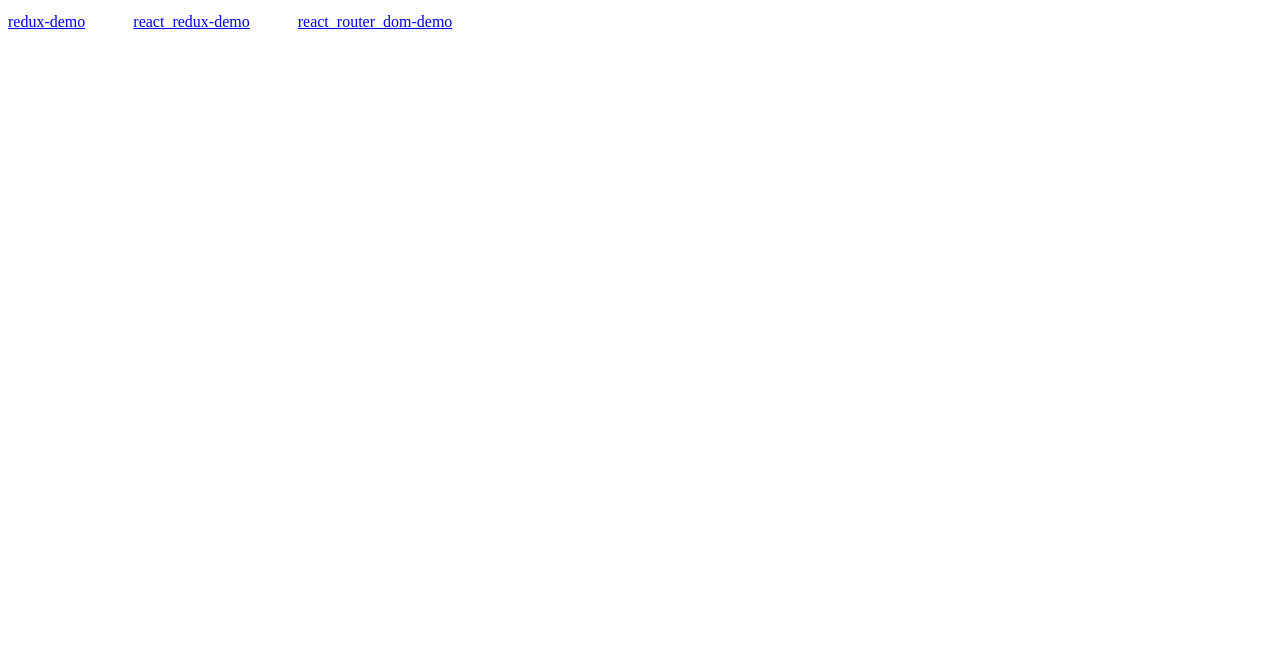
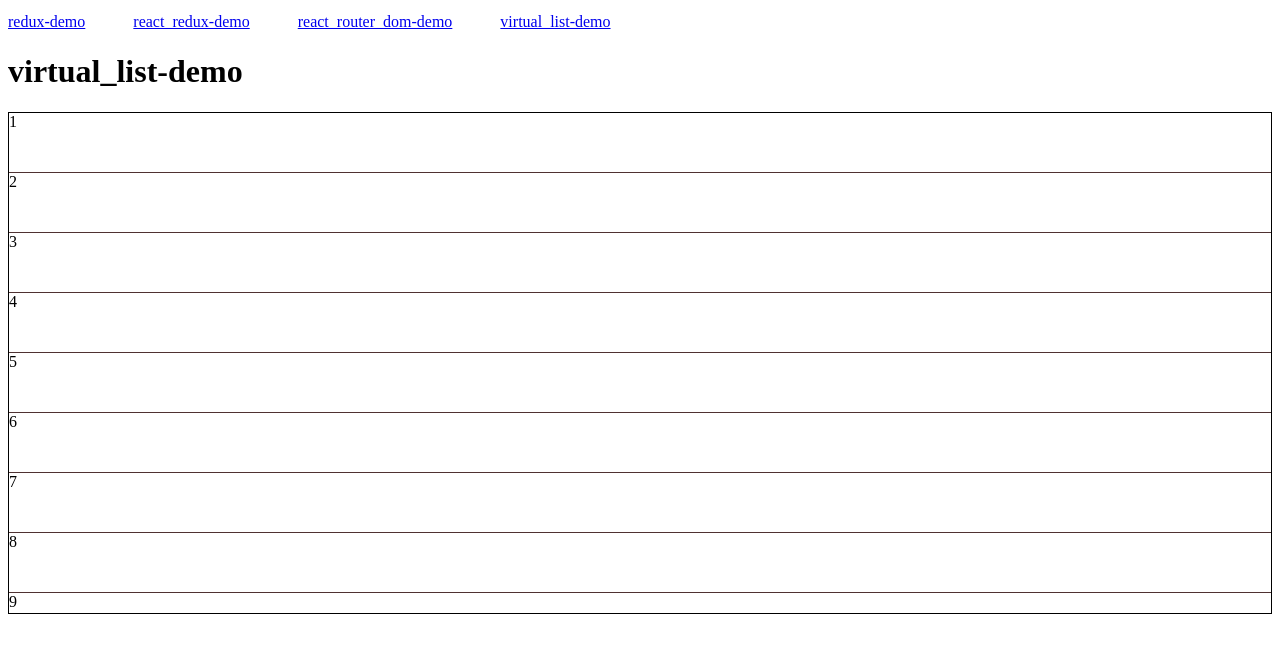
Before and after one commit to youniaogu/react-demo, a React (Create React App) app: page /react-demo/virtual-list in a window 1280 px wide. Shown: the top 646 px of the page. Built offline with nearby package versions, Linux system fonts and the light colour scheme.

Commit message:
add virtual list

```diff
--- a/src/App.js
+++ b/src/App.js
@@ -3,6 +3,7 @@
 import SimpleRedux from "./examples/redux";
 import SimpleReactRedux from "./examples/react-redux";
 import SimpleReactRouterDom from "./examples/react-router-dom";
+import VirtualList from "./examples/virtual-list";
 
 function App() {
   return (
@@ -12,11 +13,14 @@
       <Link to="/react-redux">react_redux-demo</Link>
       <span>　　　</span>
       <Link to="/react-router-dom">react_router_dom-demo</Link>
+      <span>　　　</span>
+      <Link to="/virtual-list">virtual_list-demo</Link>
       <div>
         <Switch>
           <Route path="/redux" component={SimpleRedux} />
           <Route path="/react-redux" component={SimpleReactRedux} />
           <Route path="/react-router-dom" component={SimpleReactRouterDom} />
+          <Route path="/virtual-list" component={VirtualList} />
         </Switch>
       </div>
     </Fragment>
--- a/src/examples/react-redux/index.js
+++ b/src/examples/react-redux/index.js
@@ -73,7 +73,7 @@
   }
 )(Counter);
 
-export default class SimpleReactRedux extends Component {
+class Examples extends Component {
   render() {
     return (
       <Provider store={store}>
@@ -86,3 +86,5 @@
     );
   }
 }
+
+export default Examples;
--- a/src/examples/react-router-dom/index.js
+++ b/src/examples/react-router-dom/index.js
@@ -60,7 +60,7 @@
 
 const WithedComponent = withRouter(PTF);
 
-class SimpleReactRouterDom extends Component {
+class Examples extends Component {
   handleClick = text => {
     return () => {
       this.props.history.push(text);
@@ -76,4 +76,4 @@
   }
 }
 
-export default SimpleReactRouterDom;
+export default Examples;
--- a/src/examples/redux/index.js
+++ b/src/examples/redux/index.js
@@ -49,7 +49,7 @@
   }
 )(Counter);
 
-export default class SimpleRedux extends Component {
+class Examples extends Component {
   render() {
     return (
       <Provider store={store}>
@@ -58,3 +58,5 @@
     );
   }
 }
+
+export default Examples;
--- /dev/null
+++ b/src/examples/virtual-list/index.js
@@ -0,0 +1,34 @@
+import React, { Component, Fragment } from "react";
+import styles from "./index.module.css";
+import VirtualList from "../../virtual-list";
+
+class Examples extends Component {
+  renderListItem = item => {
+    return (
+      <div key={item} className={styles.item}>
+        {item}
+      </div>
+    );
+  };
+
+  render() {
+    const list = new Array(100000).fill(null).map((_, index) => {
+      return index + 1;
+    });
+
+    return (
+      <Fragment>
+        <h1>virtual_list-demo</h1>
+        <VirtualList
+          cache={5}
+          list={list}
+          itemHeight={60}
+          height={500}
+          renderItem={this.renderListItem}
+        />
+      </Fragment>
+    );
+  }
+}
+
+export default Examples;
--- /dev/null
+++ b/src/examples/virtual-list/index.module.css
@@ -0,0 +1,17 @@
+.item {
+  height: 60px;
+  left: 0;
+  right: 0;
+  position: relative;
+}
+.item::after {
+  content: "";
+  position: absolute;
+  left: 0;
+  right: 0;
+  bottom: 0;
+  border-bottom: 1px solid #4f3232;
+}
+.item:last-child::after {
+  border-bottom: none;
+}
--- /dev/null
+++ b/src/virtual-list/index.js
@@ -0,0 +1,90 @@
+import React, { Component } from "react";
+import PropTypes from "prop-types";
+import styles from "./index.module.css";
+
+class VirtualList extends Component {
+  constructor(props) {
+    super(props);
+
+    const { list, cache, height, itemHeight } = props;
+    this.state = { visibleData: [], startOffset: 0, offsetHeight: 0 };
+    this.totalHeight = list.length * itemHeight;
+    this.visibleCount = Math.ceil(height / itemHeight);
+    this.startIndex = 0;
+    this.endIndex = this.startIndex + this.visibleCount + cache;
+  }
+
+  componentDidMount() {
+    this.updateVisibleData();
+  }
+
+  updateVisibleData = () => {
+    const { list, itemHeight } = this.props;
+    const visibleData = list.slice(this.startIndex, this.endIndex);
+    const startOffset = this.startIndex * itemHeight;
+    const offsetHeight = visibleData.length * itemHeight;
+
+    this.setState({
+      visibleData,
+      startOffset,
+      offsetHeight
+    });
+  };
+  handleScroll = e => {
+    const { list, cache, itemHeight } = this.props;
+    const scrollTop = this.node.scrollTop;
+    const startIndex = Math.floor(scrollTop / itemHeight);
+
+    if (startIndex >= cache) {
+      this.startIndex = startIndex - cache;
+    } else {
+      this.startIndex = 0;
+    }
+
+    if (startIndex >= list.length - (this.visibleCount + cache + 1)) {
+      this.endIndex = list.length;
+    } else {
+      this.endIndex = startIndex + this.visibleCount + cache + 1;
+    }
+
+    this.updateVisibleData();
+  };
+
+  render() {
+    const { visibleData, startOffset, offsetHeight } = this.state;
+    const { height, renderItem } = this.props;
+
+    return (
+      <div
+        style={{ height: height }}
+        className={styles.wrapper}
+        ref={node => (this.node = node)}
+        onScroll={this.handleScroll}
+      >
+        <div style={{ height: this.totalHeight }}>
+          <div
+            className={styles.offsetWrapper}
+            style={{ top: startOffset, height: offsetHeight }}
+          >
+            {visibleData.map(renderItem)}
+          </div>
+        </div>
+      </div>
+    );
+  }
+}
+
+VirtualList.propTypes = {
+  height: PropTypes.number.isRequired,
+  itemHeight: PropTypes.number.isRequired,
+  renderItem: PropTypes.func.isRequired,
+  cache: PropTypes.number,
+  list: PropTypes.array
+};
+
+VirtualList.defaultProps = {
+  cache: 0,
+  list: []
+};
+
+export default VirtualList;
--- /dev/null
+++ b/src/virtual-list/index.module.css
@@ -0,0 +1,11 @@
+.wrapper {
+  position: relative;
+  overflow-y: auto;
+  border: 1px solid black;
+}
+
+.offsetWrapper {
+  position: absolute;
+  left: 0;
+  right: 0;
+}
```
